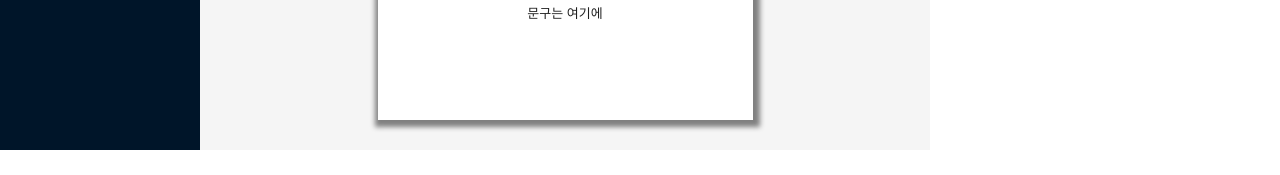
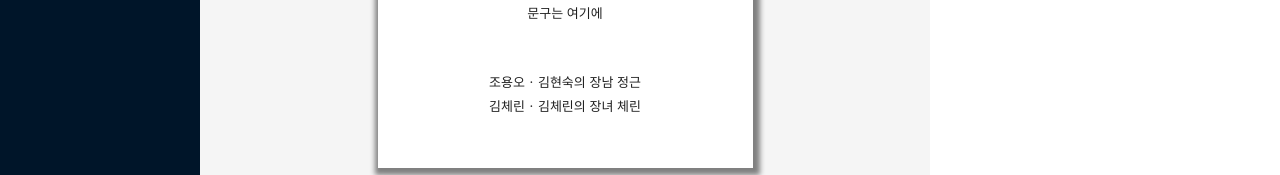
Before and after one commit to JeongGeun/mobileWebEditor, a Next.js app: page /editor in a window 1280 px wide. Shown: the part 906-1081 px from the top of the page. Before the commit the page ends 1056 px from the top, so only its background shows below. Built offline with nearby package versions, Linux system fonts and the light colour scheme.

Commit message:
feat: 신랑 신부 혼주 항목 추가

```diff
--- a/src/components/Template/A/Message/index.module.scss
+++ b/src/components/Template/A/Message/index.module.scss
@@ -36,4 +36,38 @@
 
     white-space: pre-wrap;
   }
+
+  .info {
+    text-align: center;
+    .row {
+      display: flex;
+      justify-content: center;
+      vertical-align: top;
+
+      font-size: 0.813rem;
+      line-height: 1.5rem;
+      font-weight: 400;
+      white-space: pre-wrap;
+
+      .bullet {
+        position: relative;
+        display: inline-block;
+
+        width: 0.813rem;
+        line-height: 1.5rem;
+
+        &::after {
+          position: absolute;
+          content: ".";
+          display: block;
+
+          left: 0;
+          top: 0.1rem;
+
+          width: 100%;
+          line-height: 1;
+        }
+      }
+    }
+  }
 }
--- a/src/components/Template/A/Message/index.tsx
+++ b/src/components/Template/A/Message/index.tsx
@@ -13,6 +13,18 @@ export default function Message({ onSectionClick }: MessageProps) {
     <div className={styles.layout} onClick={onSectionClick}>
       <div className={styles.title}>{title || "제목은 여기에"}</div>
       <div className={styles.content}>{text || "문구는 여기에"}</div>
+      <div className={styles.info}>
+        <div className={styles.row}>
+          <div>조용오</div>
+          <span className={styles.bullet} />
+          <div>김현숙의 장남 정근</div>
+        </div>
+        <div className={styles.row}>
+          김체린
+          <span className={styles.bullet} />
+          김체린의 장녀 체린
+        </div>
+      </div>
     </div>
   );
 }
```
